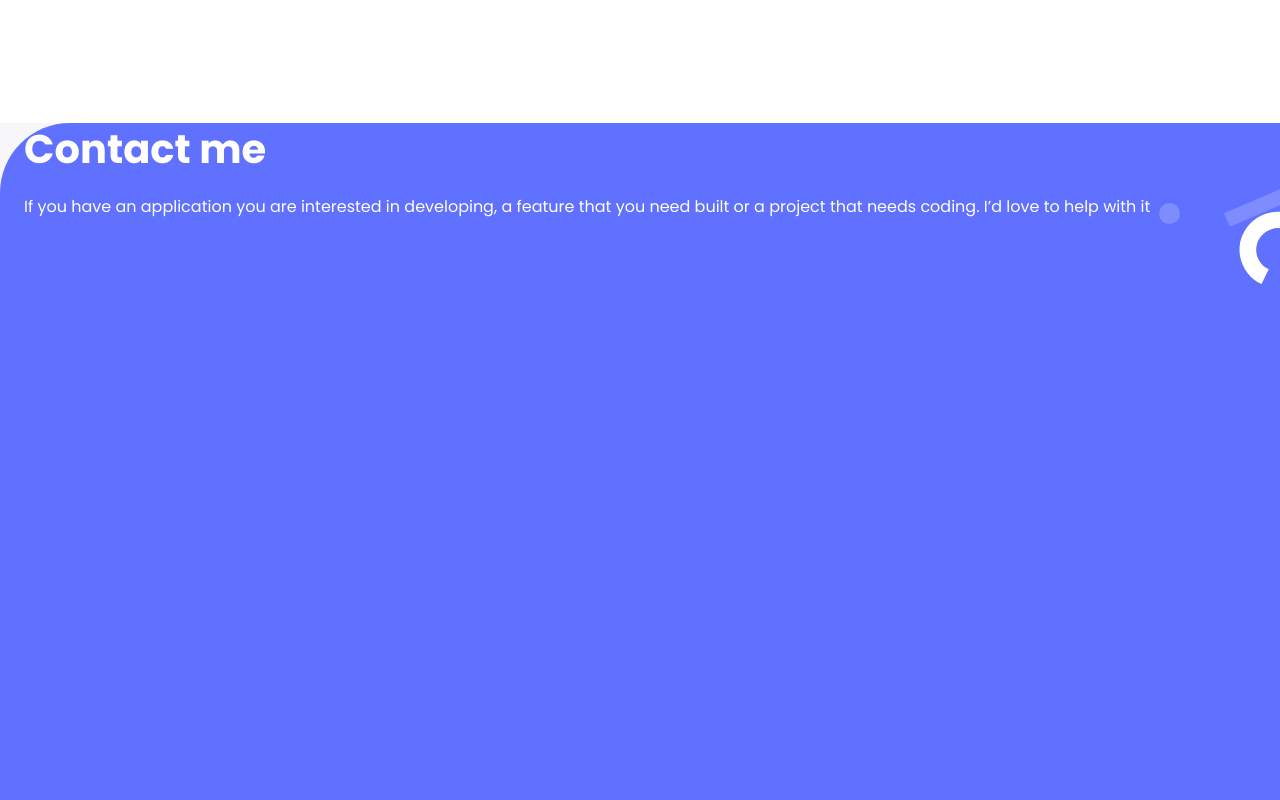
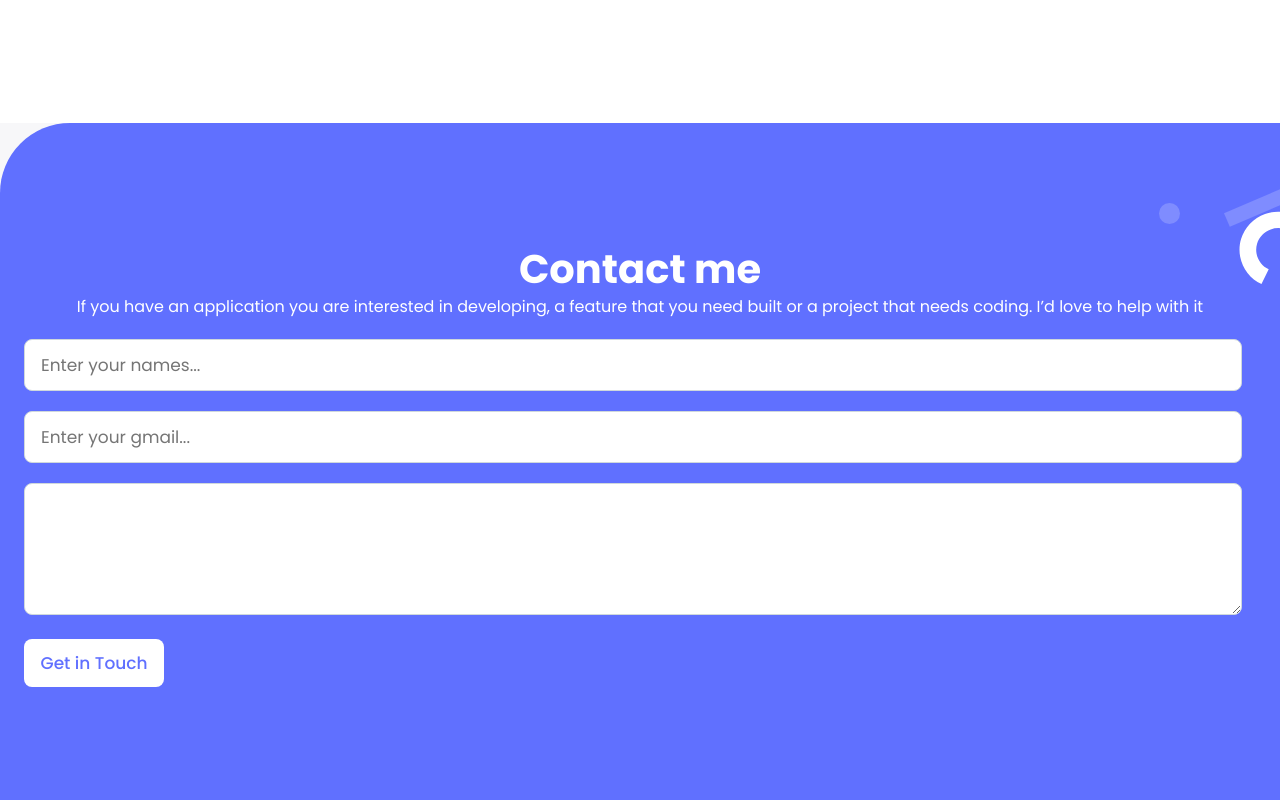
Before and after one commit to kingsleyocran/mc_portfolio, a website: page index.html in a window 1280 px wide. Shown: the part 7000-7800 px from the top of the page. Drawn offline with Linux system fonts and the light colour scheme.

Commit message:
add contact form style contact form

```diff
--- a/css/style.css
+++ b/css/style.css
@@ -427,7 +427,7 @@ p {
 
 .contact-background {
   position: absolute;
-  height: 100vh;
+  height: 150vh;
   width: 100%;
   border-radius: 70px 0 0 0 ;
 }
@@ -437,11 +437,46 @@ p {
   display: flex;
   flex-direction: column;
   justify-content: flex-start;
-
   width: calc(100% - 48px);
-  padding: 0 24px;
+  padding: 120px 24px;
   gap: 20px;
-
+}
+.contact-banner{
+  text-align: center;
+}
+.contact-input{
+  padding: 15px 16px;
+  border: 1px solid #CFD8DC;
+  border-radius: 8px;
+  width: calc(100% - 48px);
+  font-family: 'Poppins';
+  font-style: normal;
+  font-weight: 400;
+  font-size: 17px;
+  line-height: 20px;
+  margin-bottom: 20px;
+  outline: none;
+}
+.contact-stack input:active{
+  outline: 1px solid #172b4d;
+}
+.submit-btn{
+  padding: 12px 16px;
+  width: 140px;
+  border-radius: 8px;
+  background: #fff;
+  font-family: 'Poppins';
+  font-style: normal;
+  font-weight: 500;
+  font-size: 17px;
+  line-height: 24px;
+  color: #6070FF;
+  border: none;
+}
+.form{
+  display: flex;
+  flex-direction: column;
+  align-items: flex-start;
 }
 
 /* footer */
--- a/index.html
+++ b/index.html
@@ -495,6 +495,7 @@
         />
       </div>
       <div class="contact-stack">
+        <div class="contact-banner">
           <h1 class="banner-header banner-content color-white">Contact me</h1>
           <p class="body-text-2 color-white banner-content ">
             If you have an application you are interested in developing, a feature
@@ -502,6 +503,23 @@
             with it
           </p>
         </div>
+        <div class="form">
+          <form action="" method="post">
+            <label for="name">
+              <input type="text" name="name" id="name" class="contact-input" placeholder="Enter your names...">
+            </label>
+            <label for="email">
+              <input type="email" name="email" id="email" class="contact-input" placeholder="Enter your gmail...">
+            </label>
+            <label for="text">
+              <textarea name="text" id="text" class="contact-input" cols="23" rows="5"></textarea>
+            </label>
+            <label for="btn">
+              <input type="submit" class="submit-btn" value="Get in Touch">
+            </label>
+          </form>
+        </div>
+      </div>
     </section>
   </body>
 </html>
```
Also changed, not shown: css/build/style.css, 1 other file. Lines whose indentation alone changed are shown as unchanged.
